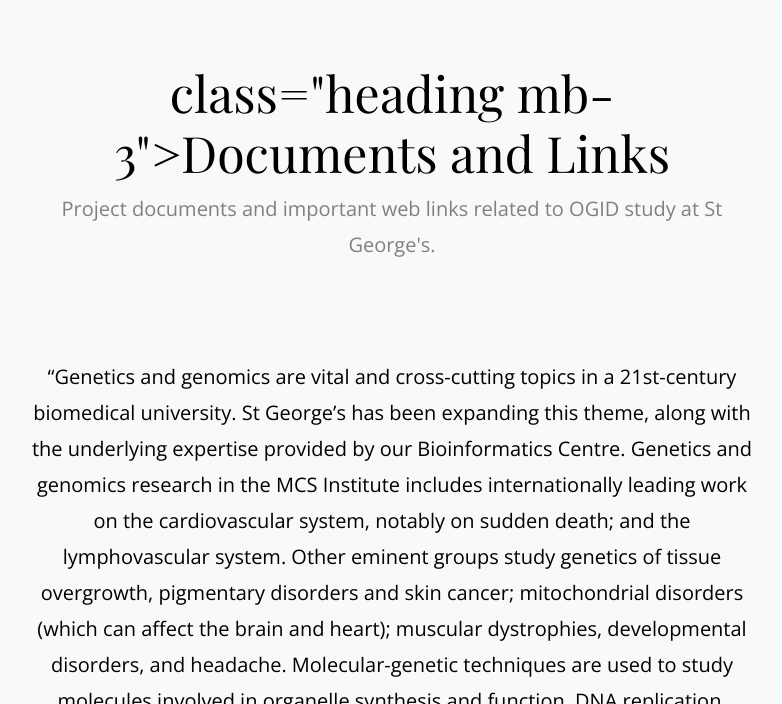
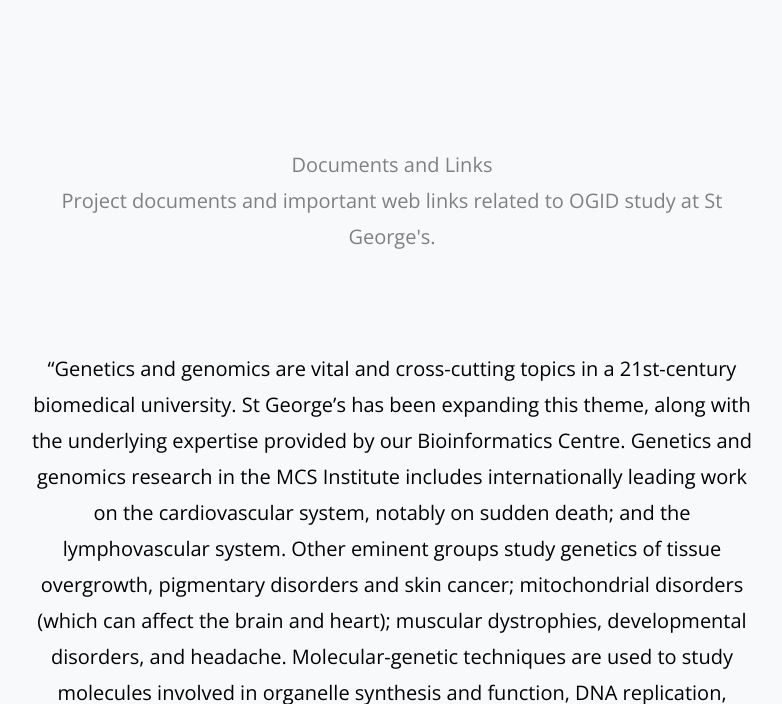
Before and after one commit to ogidsgul/ogidsgul.github.io, a plain HTML site: page index.html in a window 1280 px wide. Shown: the part 6430-7134 px from the top of the page, without its empty margins (248-1030 px from the left). Drawn offline with nearby package versions, Linux system fonts and the light colour scheme; some packages are replaced by stand-ins of ours; files whose address does not match are found by name; a web font is replaced by a local one.

Commit message:
Update index.html

```diff
--- a/index.html
+++ b/index.html
@@ -261,9 +261,7 @@ If you are interested in finding out more about the study, please download one o
           <div class="container">
             <div class="row section-heading justify-content-center mb-5">
               <div class="col-md-8 text-center">
-                <h2 <br>
-		      <br>
-		  class="heading mb-3">Documents and Links</h2>
+                <h2class="heading mb-3"> <br> <br> <br> <br> Documents and Links</h2>
                 <p class="sub-heading mb-5">Project documents and important web links related to OGID study at St George's.</p>
               </div>
             </div>
```
